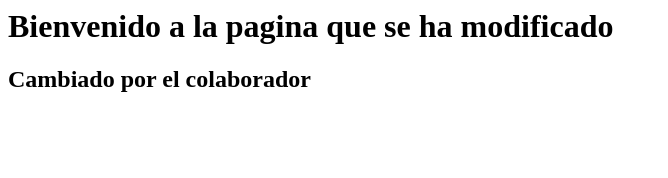
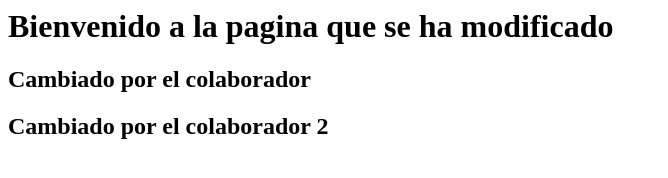
Before and after one commit to juanpeprofe15/PruebaUno, a plain HTML site: page index.html in a window 1280 px wide. Shown: the whole page, without its empty margins (0-668 px from the left). Drawn offline with Linux system fonts and the light colour scheme.

Commit message:
Update index.html

```diff
--- a/index.html
+++ b/index.html
@@ -4,5 +4,6 @@
 <body>
 <h1> Bienvenido a la pagina que se ha modificado </h1>
 <h2>Cambiado por el colaborador</h2>
+  <h2>Cambiado por el colaborador 2</h2>
 </body>
 </html>
```
